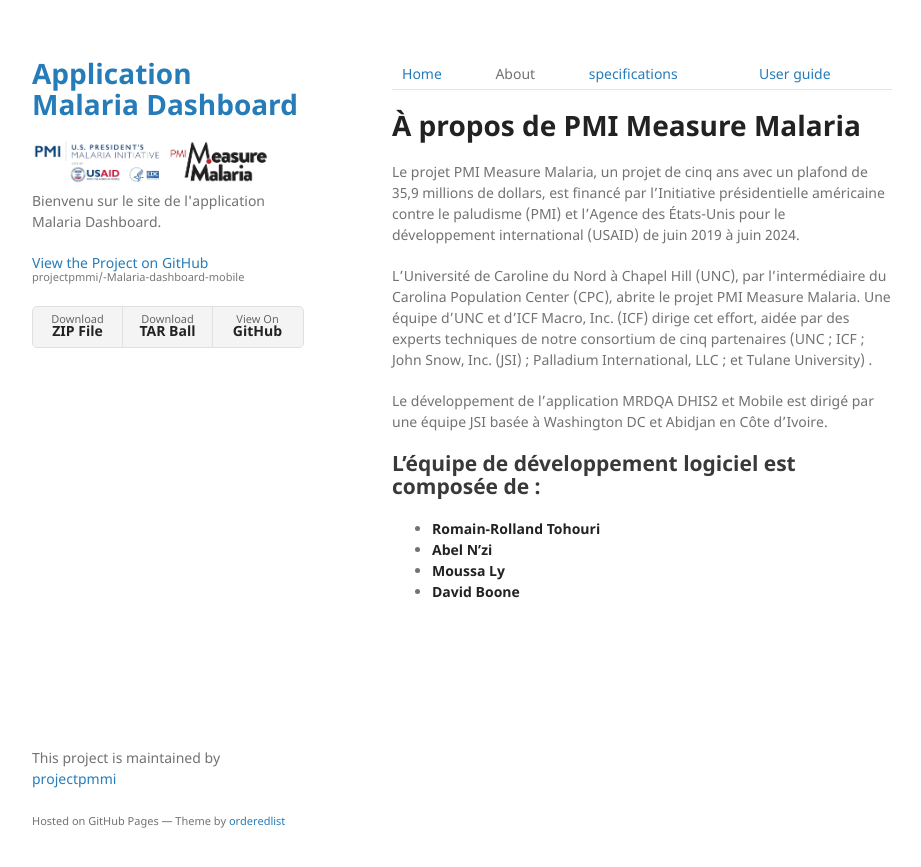
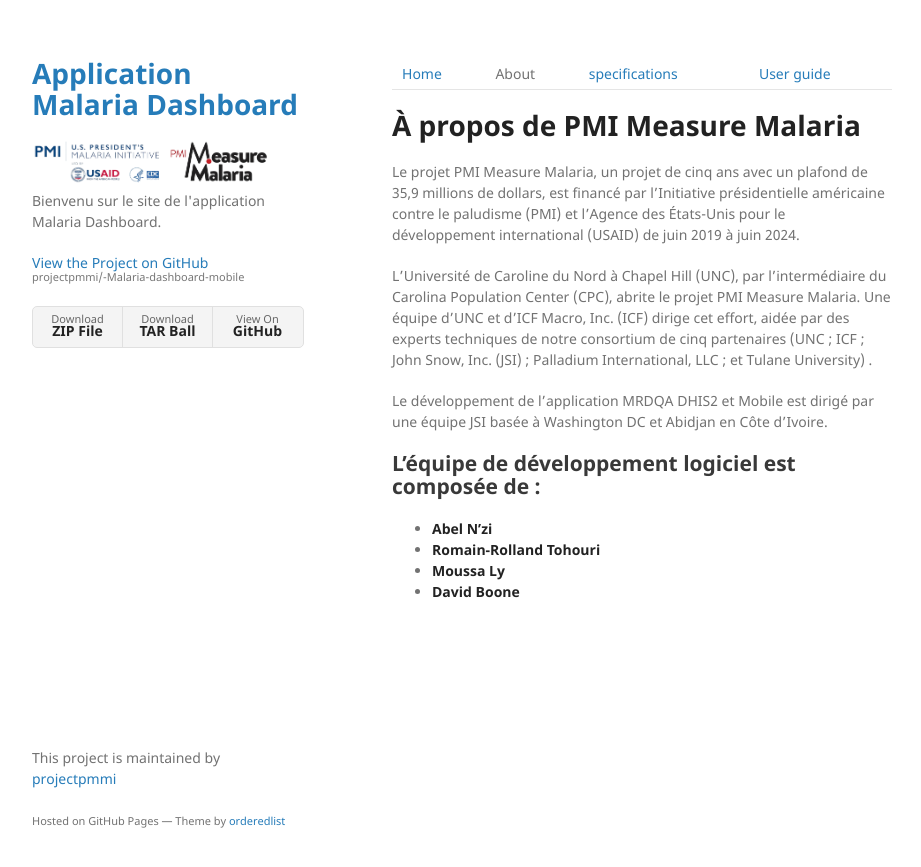
Before and after one commit to projectpmmi/-Malaria-dashboard-mobile, a Jekyll site: the page built from docs/about.md, in a window 1280 px wide. Shown: the top 867 px of the page, without its empty margins (178-1099 px from the left). Built offline with Jekyll 4.4.1, drawn with Linux system fonts in a browser that asks for light colours.

```diff
--- a/docs/about.md
+++ b/docs/about.md
@@ -16,7 +16,7 @@ Le développement de l'application MRDQA DHIS2 et Mobile est dirigé par une éq
 ## L'équipe de développement logiciel est composée de :
 
 
+* **Abel N'zi**
 * **Romain-Rolland Tohouri**
-* **Abel N'zi**
 * **Moussa Ly**
 * **David Boone**
```
